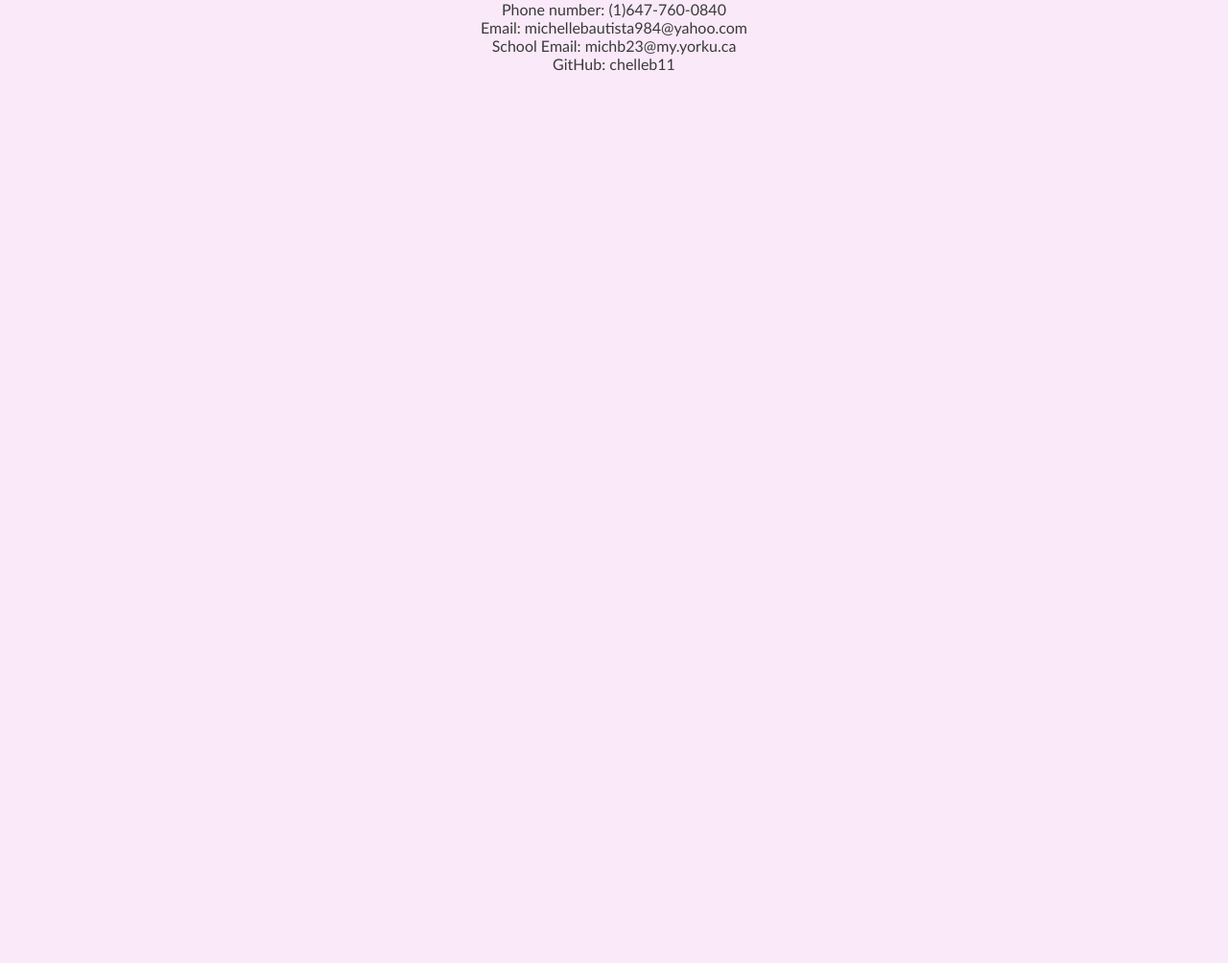
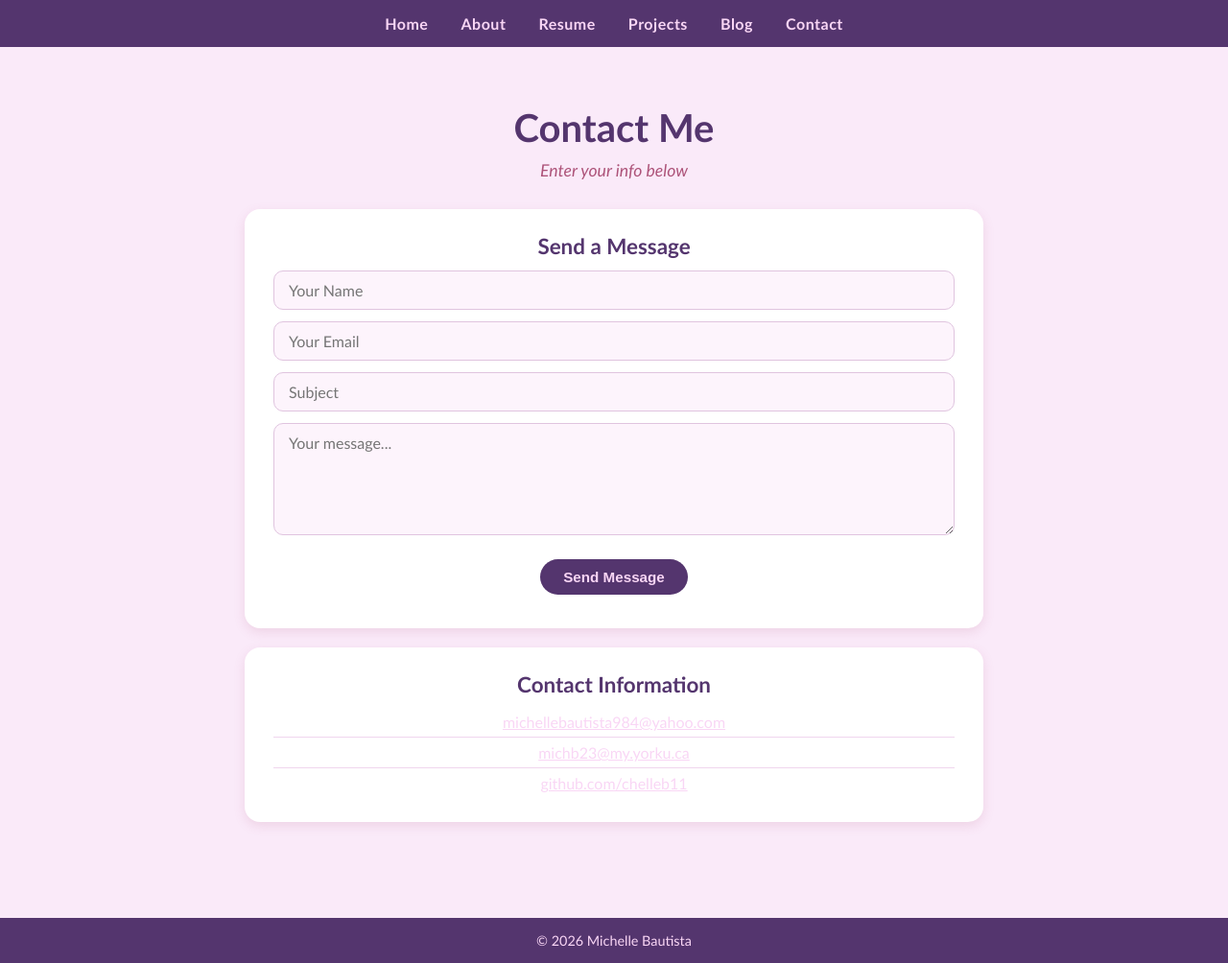
Before and after one commit to chelleb11/ITEC3020-A1, a plain HTML site: page contact.html in a window 1280 px wide. Shown: the whole page at 96% size. Before the commit the page ends 800 px from the top, so only its background shows below. Drawn offline with Linux system fonts and the light colour scheme.

Commit message:
update 2

```diff
--- a/contact.html
+++ b/contact.html
@@ -4,14 +4,50 @@
         <link rel="stylesheet" href="style.css">
         <meta charset="UTF-8">
         <title> Contact </title>
-        <ul>
-            <li> Phone number: (1)647-760-0840 </li>
-            <li> Email: michellebautista984@yahoo.com </li>
-            <li> School Email: michb23@my.yorku.ca </li>
-            <li> GitHub: chelleb11 </li>
-        </ul>
     </head>
     <body>
+        <nav>
+            <a href="index.html"> Home </a>
+            <a href="about.html"> About </a>
+            <a href="resume.html"> Resume </a>
+            <a href="projects.html"> Projects </a>
+            <a href="blog.html"> Blog </a>
+            <a href="contact.html"> Contact </a>
+        </nav>
 
+        <main>
+            <h1>Contact Me</h1>
+            <p class="subtitle"> Enter your info below </p>
+
+            <div class="card">
+                <h2>Send a Message</h2>
+                <form>
+                    <div class="form-group">
+                        <input type="text" placeholder="Your Name" required>
+                    </div>
+                    <div class="form-group">
+                        <input type="email" placeholder="Your Email" required>
+                    </div>
+                    <div class="form-group">
+                        <input type="text" placeholder="Subject">
+                    </div>
+                    <div class="form-group">
+                        <textarea placeholder="Your message..." rows="5"></textarea>
+                    </div>
+                    <button type="submit" class="btn">Send Message</button>
+                </form>
+            </div>
+
+            <div class="card">
+                <h2> Contact Information </h2>
+                <ul>
+                    <li> <a href="mailto:michellebautista984@yahoo.com">michellebautista984@yahoo.com</a></li>
+                    <li> <a href="mailto:michb23@my.yorku.ca">michb23@my.yorku.ca</a></li>
+                    <li> <a href="https://github.com/chelleb11" target="_blank">github.com/chelleb11</a></li>
+                </ul>
+            </div>
+        </main>
+
+        <footer>&copy; 2026 Michelle Bautista</footer>
     </body>
 </html>
--- a/style.css
+++ b/style.css
@@ -25,18 +25,10 @@
     letter-spacing: 0.5px;
 }
 
-a:link {
-    color: #f9d6f5;
-}
-a:visited {
-    color: #d4a8d1;
-}
-a:hover {
-    color: hotpink;
-}
-a:active {
-    color: white;
-}
+a:link { color: #f9d6f5; }
+a:visited { color: #d4a8d1; }
+a:hover { color: hotpink; }
+a:active { color: white; }
 
 h1 {
     color: #54356E;
@@ -59,7 +51,7 @@
 
 main {
     padding: 20px 40px 40px;
-    max-width: 800px;
+    max-width: 850px;
     margin: 0 auto;
 }
 
@@ -99,6 +91,57 @@
     border-bottom: none;
 }
 
+.btn {
+    display: inline-block;
+    margin: 10px 8px;
+    padding: 10px 24px;
+    background-color: #54356E;
+    color: #f9d6f5 !important;
+    border-radius: 25px;
+    text-decoration: none;
+    font-size: 0.95rem;
+    font-weight: bold;
+    border: none;
+    cursor: pointer;
+}
+
+.btn:hover {
+    background-color: #AD5379 !important;
+    color: white !important;
+}
+
+.quick-links {
+    margin: 30px 0;
+}
+
+.form-group {
+    margin: 12px 0;
+}
+
+.form-group input,
+.form-group select,
+.form-group textarea {
+    width: 100%;
+    padding: 10px 15px;
+    border: 1.5px solid #e0c4df;
+    border-radius: 10px;
+    font-size: 1rem;
+    font-family: inherit;
+    background-color: #fdf4fc;
+    color: #3a3a3a;
+    outline: none;
+}
+
+.form-group input:focus,
+.form-group select:focus,
+.form-group textarea:focus {
+    border-color: #AD5379;
+}
+
+.form-group textarea {
+    resize: vertical;
+}
+
 footer {
     background-color: #54356E;
     color: #f9d6f5;
```
Also changed, not shown: about.html (+3 -3 lines), blog.html (+40 -0 lines), projects.html (+44 -0 lines).
